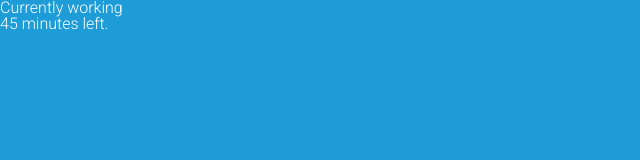
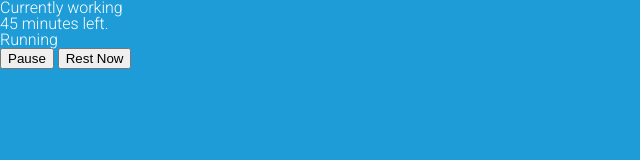
Before and after one commit to negatendo/restbreaker, a plain HTML site: page index.html in a window 1280 px wide. Shown: the whole page, without its empty margins (0-640 px from the left). Drawn offline with Linux system fonts and the light colour scheme.

Commit message:
implemented doPauseResume and doRestWorkNow controls

```diff
--- a/index.html
+++ b/index.html
@@ -6,13 +6,18 @@
     <link href='http://fonts.googleapis.com/css?family=Roboto:700,300' rel='stylesheet' type='text/css'>
     <link rel="stylesheet" href="css/reset.css" />
     <link rel="stylesheet" href="css/style.css" />
-    <meta charset="UTF-8">
-	<meta name="author" content="Blimps go 90">
+    <meta charset="UTF-8" />
+	<meta name="author" content="Blimps go 90" />
 </head>
 <body>
 
 <section id="status">Getting ready...</section>
 <section id="clock"></section>
+<section id="substatus">Running</section>
+<section id="ui">
+	<button id="pausebutton" onClick="javascript:rb.doPauseResume()">Pause</button>
+	<button id="forcebutton" onClick="javascript:rb.doRestWorkNow()">Rest Now</button>
+</section>
 
 <script src="vendor/jquery/jquery-1.8.3.min.js"></script>
 <script src="js/rb.js"></script>
--- a/js/rb.js
+++ b/js/rb.js
@@ -14,6 +14,9 @@ rbGlobals.restBreakLength = userRestBreakLength * 60;
 rbGlobals.scriptUptime = 0; //total seconds script has been running
 rbGlobals.timeSinceLastClockUpdate = 0; //elapsed time in seconds since the last clock display update
 rbGlobals.clockUpdateFrequency = 60; //seconds to pass between clock display updates
+
+//ux tracking thingies
+rbGlobals.isPaused = false;
 
 //rb object that wraps all functions
 var rb;
@@ -46,7 +49,9 @@ rb = {
 
 	//updates the display with whatever is going on!
 	refresh: function() {
-
+		//first check to see if we are paused
+		if (!rbGlobals.isPaused)
+		{
 			//run the appropriate calcluations based off current status
 			switch (rbGlobals.currentStatus) {
 				case 'working':
@@ -61,10 +66,15 @@ rb = {
 			if (rbGlobals.timeSinceLastClockUpdate >= rbGlobals.clockUpdateFrequency)
 				rb.clockDisplayUpdate();
 
-		//update statistics
+			//update the time until next update
+			rbGlobals.timeSinceLastClockUpdate = rbGlobals.timeSinceLastClockUpdate + 1;
+		} else {
+			//we will want to increase the time until the next event for each minute its paused
+			rbGlobals.nextEventTime = rbGlobals.nextEventTime + 1;
+		}
+
+		//update script uptime (regardless of pausing)
 		rbGlobals.scriptUptime = rbGlobals.scriptUptime + 1;
-		rbGlobals.timeSinceLastClockUpdate = rbGlobals.timeSinceLastClockUpdate + 1;
-
 	},
 
 	//fetches the current time in seconds since unix epoch
@@ -155,6 +165,60 @@ rb = {
 		document.title = rb.getStatus() + ' - ' + rb.getMinutesUntilNextEvent(currentTime,rbGlobals.nextEventTime) + ' minutes left.'
 	},
 
+	//pauses/resume timers
+	doPauseResume: function()
+	{
+		if (rbGlobals.isPaused)
+		{
+			console.log('Resuming');
+			rbGlobals.isPaused = false;
+			$('#substatus').html('Running');
+			$('#pausebutton').html('Pause');
+		} else {
+			console.log('Pausing');
+			rbGlobals.isPaused = true;
+			$('#substatus').html('Paused');
+			$('#pausebutton').html('Resume');
+		}
+
+		//call an immediate refresh
+		rb.refresh();
+
+		return true;
+	},
+
+	//forces a rest or work session switch
+	doRestWorkNow: function()
+	{
+		//make time until next event equal now plus a bit more
+		rbGlobals.nextEventTime = rb.getClock() + 1;
+		//switch our status
+		switch (rbGlobals.currentStatus) {
+			case 'working':
+				console.log('Forcing rest');
+				rb.refreshWorking();
+				$('#forcebutton').html('Work Now');
+				break;
+			case 'resting':
+				console.log('Forcing work');
+				rb.refreshResting();
+				$('#forcebutton').html('Rest Now');
+				break;
+		}
+
+		//force unpause if applicable
+		if (rbGlobals.isPaused)
+		{
+			rbGlobals.isPaused = false;
+			rb.doPauseResume();
+		}
+
+		//call an immediate refresh and display update
+		rb.refresh();
+		rb.clockDisplayUpdate();
+
+		return true;
+	}
 }; //end of rb object
 
 //start our engines
```
Also changed, not shown: spec/RbSpec.js (+57 -0 lines). Lines whose indentation alone changed are shown as unchanged.
